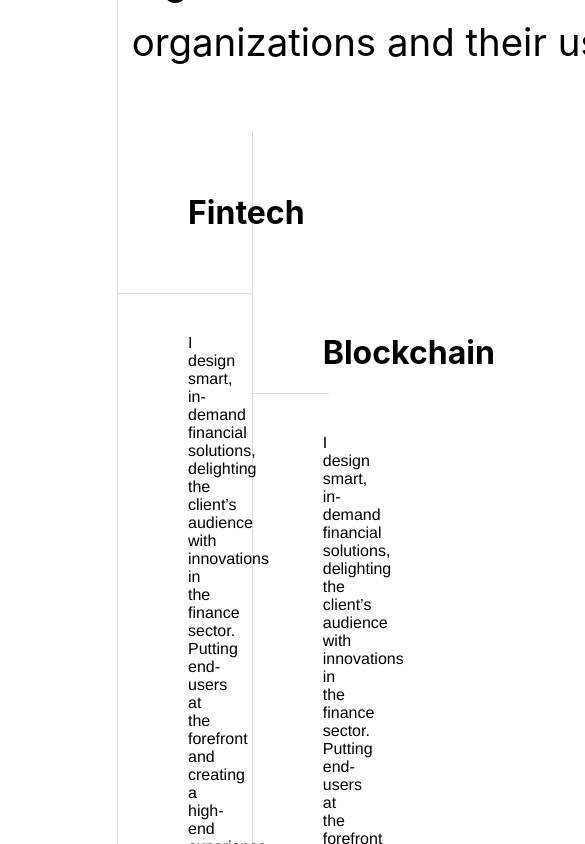
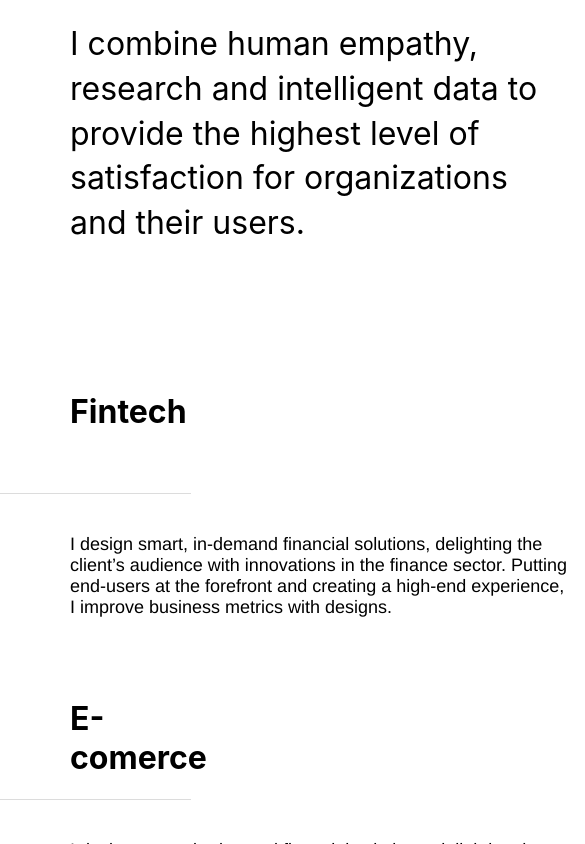
Before and after one commit to Mira-morisho/portefolio-challim, a React (Create React App) app: page / in a window 390 px wide. Shown: the part 6760-7604 px from the top of the page, 585 px wide, since content can reach past the window. Built offline with nearby package versions, Linux system fonts and the light colour scheme.

Commit message:
fix: faire la responsive du composant service

```diff
--- a/src/Composants/pages/Service.jsx
+++ b/src/Composants/pages/Service.jsx
@@ -66,7 +66,14 @@ export default function () {
                 <AiOutlineClose className="icon" />
               </div>
             </div>
-            <div></div>
+            <div className="ecomerce">
+              <p className="paragrpheservice1">
+                I design smart, in-demand financial solutions, delighting the
+                client’s audience with innovations in the finance sector.
+                Putting end-users at the forefront and creating a high-end
+                experience, I improve business metrics with designs.
+              </p>
+            </div>
           </div>
         </div>
       </div>
--- a/src/styles/Service.css
+++ b/src/styles/Service.css
@@ -1,8 +1,6 @@
 .service{
+    display: flex;
     border-top: 1px solid rgba(21, 21, 21, 0.15);
-
-    display: flex;
-
 }
 .service .portefolio1{
     width: 30%;
@@ -66,15 +64,15 @@
 
 }
 .paragrpheservice1{
-    font-size: 16px;
+    font-size: 13px;
     font-family:  Helvetica, Arial, sans-serif;
     text-align: left;
     margin: 40px 70px;
+    width: 200px;
 }
 .ecormercicon{
     display: flex;
     margin: 0px 70px;
-    justify-content: end;
     margin-top: 120px;
 }
 .servicep2{
@@ -85,7 +83,62 @@
 display: flex;
 margin-left: 70px;
 margin-top: 180px;
+}
 
+@media screen and (max-width: 870px) {
 
+    .serviceinstuit p{
+        font-size: 2rem;
+       line-height: 2.8rem;
+       padding-bottom: 45px;
+       margin: 5%;
+       width: 500px;
 
+   }
 }
+@media screen and (max-width: 870px) {
+
+    .service{
+        display: flex;
+        flex-direction: column;
+        border-top: none;
+
+    }
+    .service .portefolio1{
+        height: auto;
+        border: none;
+    }
+    .autres-services{
+        display: flex;
+        flex-direction: column;
+
+    }
+    .Servicep1 {
+
+        width: 100%;
+        border-right: none
+}
+.paragrpheservice1{
+    font-size: 18px;
+    width: 500px;
+}
+.blockchain{
+    margin-top: 10px;
+    }
+    .ecormercicon{
+
+        margin-top: 20px;
+    }
+    .serviceinstuit p{
+        font-size: 2rem;
+       line-height: 2.8rem;
+       padding-bottom: 45px;
+       margin:40px 70px;
+       width: 500px;
+
+   }
+   .service .portefolio1{
+    margin: 40px 70px;
+    border: none;
+}
+}
```
